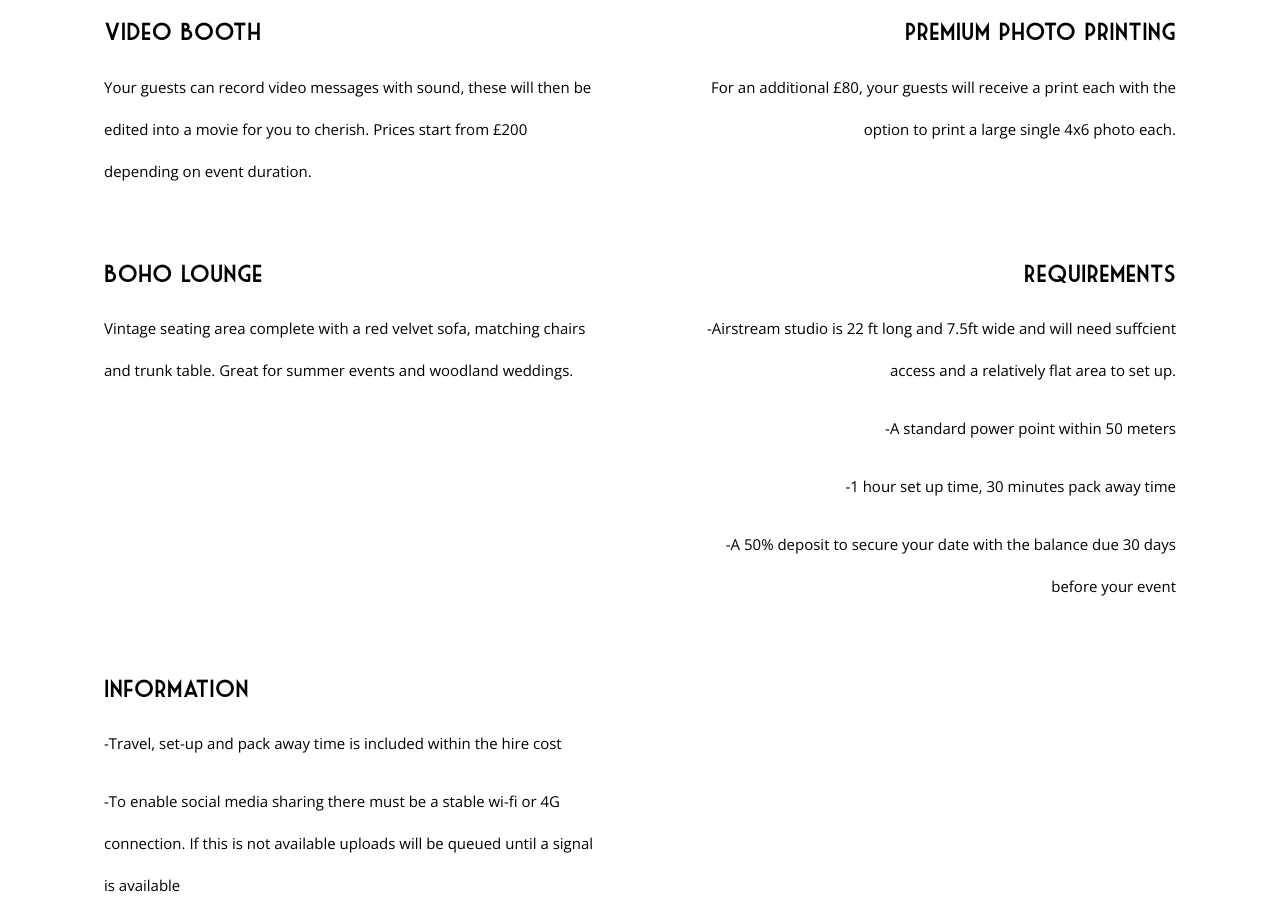
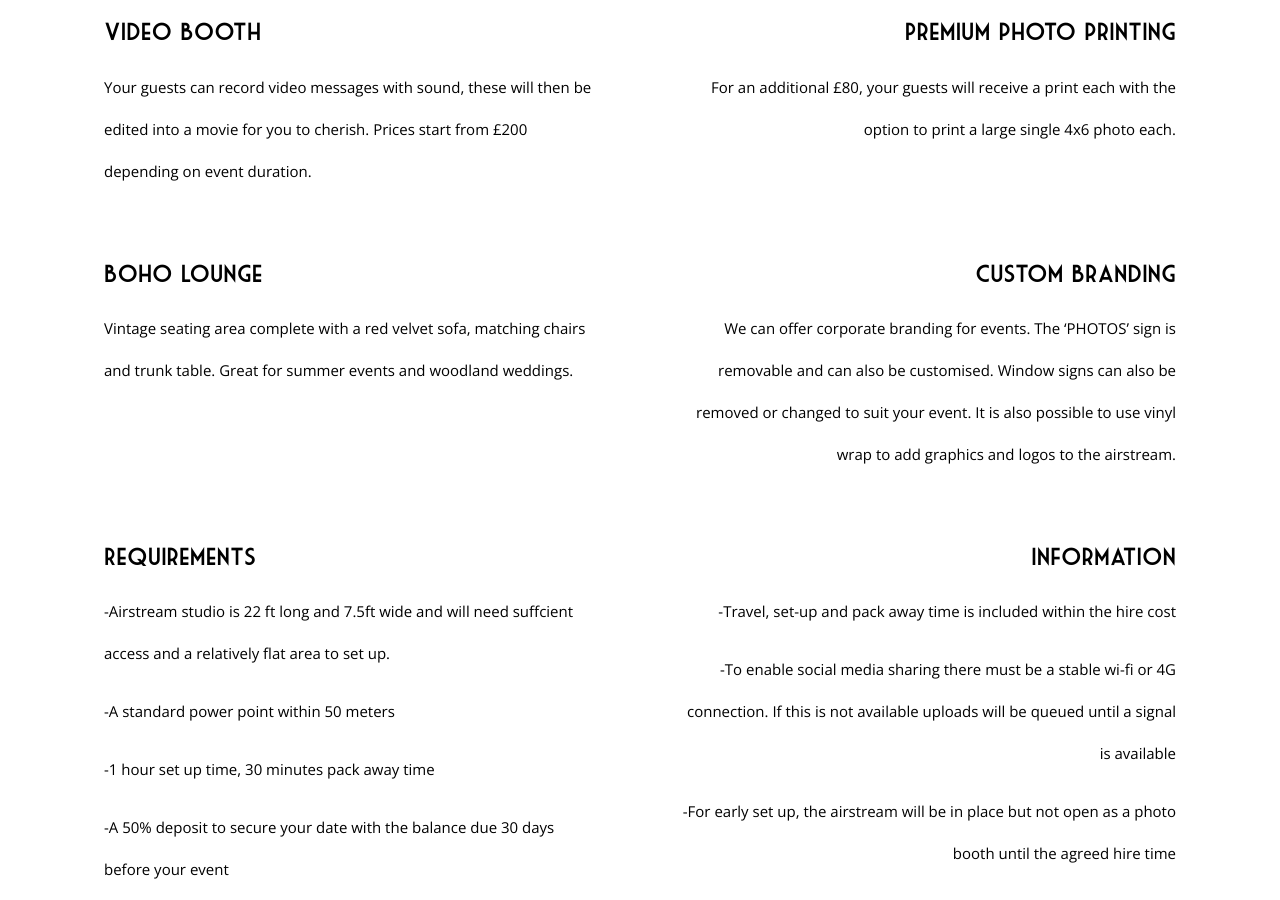
Before and after one commit to jacobcons/airstream-studio, a Jekyll site: the page built from pricing.markdown, in a window 1280 px wide and 900 px high, scrolled down 1763 px. Built offline with Jekyll 4.4.1, drawn with Linux system fonts in a browser that asks for light colours.

Commit message:
Updated Pricing

```diff
--- a/pricing.markdown
+++ b/pricing.markdown
@@ -41,6 +41,10 @@
   is-from: false
   is-currency: true
   price: 150
+- title: Event Branding
+  is-from: false
+  is-currency: false
+  price: P.O.A.
 included:
 - One photo print per group and a spare for your guest book
 - Sharing with social media
@@ -66,6 +70,11 @@
 - title: Boho Lounge
   text: Vintage seating area complete with a red velvet sofa, matching chairs and
     trunk table. Great for summer events and woodland weddings.
+- title: Custom Branding
+  text: "We can offer corporate branding for events. The 'PHOTOS' sign is removable
+    and can also be customised.\nWindow signs can also be removed or changed to suit
+    your event.\nIt is also possible to use vinyl wrap to add graphics and logos to
+    the airstream. "
 - title: Requirements
   text: |-
     -Airstream studio is 22 ft long and 7.5ft wide and will need suffcient access and a relatively flat area to set up.
```
